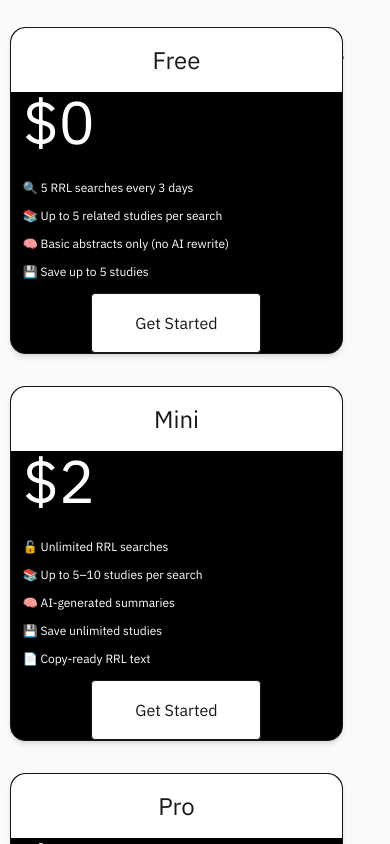
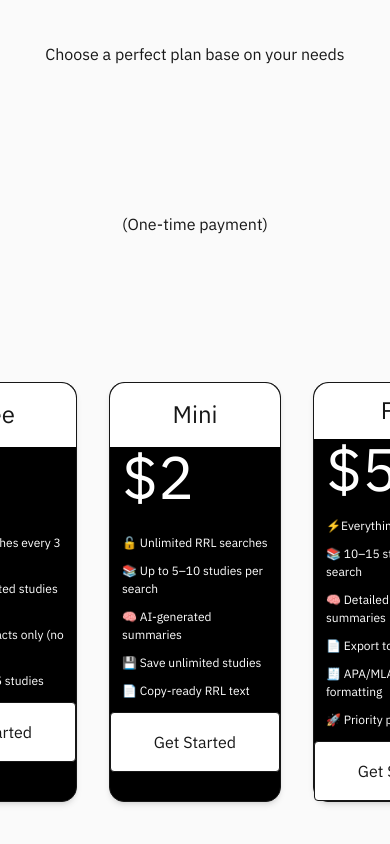
Before and after one commit to shannxnx/RRL-Generator, a Next.js app: page / in a window 390 px wide. Shown: the part 844-1688 px from the top of the page. Built offline with nearby package versions, Linux system fonts and the light colour scheme.

Commit message:
princing frontend (not responsive yet) some small changes

```diff
--- a/app/page.tsx
+++ b/app/page.tsx
@@ -178,13 +178,15 @@ export default function Home() {
       {
         <div className="w-full h-screen">
 
+          {
             <main className="w-full h-full lg:p-4 flex flex-col items-center justify-center">
 
               <div className="w-[95%] h-[90%] flex-col flex items-center justify-between">
 
                 <h1 className="lg:text-5xl">Choose a perfect plan base on your needs</h1>
                 <p>(One-time payment)</p>
-              <div className="w-full h-[420px] flex flex-col md:flex-row justify-center items-stretch gap-8 md:gap-10 lg:gap-16">
+                <div className="w-full h-[420px] flex md:flex-row justify-center items-stretch gap-8 md:gap-10 lg:gap-16
+                ">
 
 
                   <PricingCard cardProps={freeTier} />
@@ -198,6 +200,13 @@ export default function Home() {
               </div>
 
             </main>
+          }
+
+
+
+
+
+
         </div>
       }
 
--- a/components/PricingCard.tsx
+++ b/components/PricingCard.tsx
@@ -9,10 +9,9 @@ interface cardProps {
 
 
 
-
 export default function PricingCard({ cardProps }: { cardProps: cardProps }) {
     return <motion.div className="lg:w-[300px] md:w-[300px] md:max-w-[300px] w-[90%] lg:h-full  border bg-black rounded-[15px] flex-col flex cursor-pointer
-  shadow-md"
+  shadow-md h-[420px]"
 
         initial={{ opacity: 0, y: 50 }}
         whileInView={{ opacity: 1, y: 0 }}
@@ -49,9 +48,7 @@ export default function PricingCard({ cardProps }: { cardProps: cardProps }) {
         </div>
 
         <div className="w-full flex items-center justify-center  ">
-            <button className="w-[170px] h-[60px] rounded border p-3 bg-white"
-
-            >
+            <button className="w-[170px] h-[60px] rounded border p-3 bg-white cursor-pointer">
                 Get Started
             </button>
         </div>
```
Lines whose indentation alone changed are shown as unchanged.
